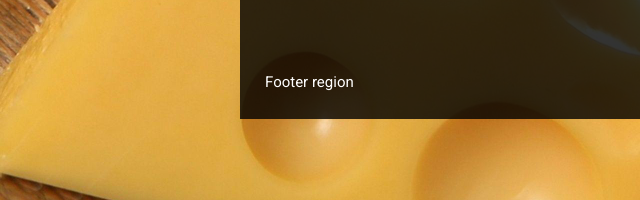
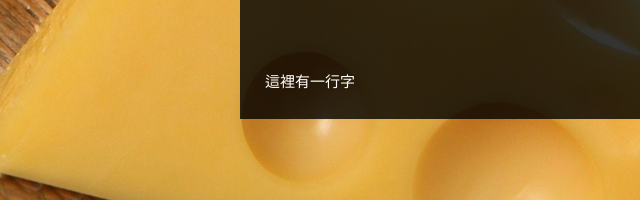
Before and after one commit to cheesecolonel/cheesecolonel.github.io, a plain HTML site: page index.html in a window 1280 px wide. Shown: the part 390-590 px from the top of the page, 0-640 px from the left. Drawn offline with nearby package versions, Linux system fonts and the light colour scheme.

Commit message:
Update index.html

```diff
--- a/index.html
+++ b/index.html
@@ -70,7 +70,7 @@
     </div>
 
     <footer>
-      Footer region
+      這裡有一行字
     </footer>
 
     <!-- Load additional JS scripts here -->
```
